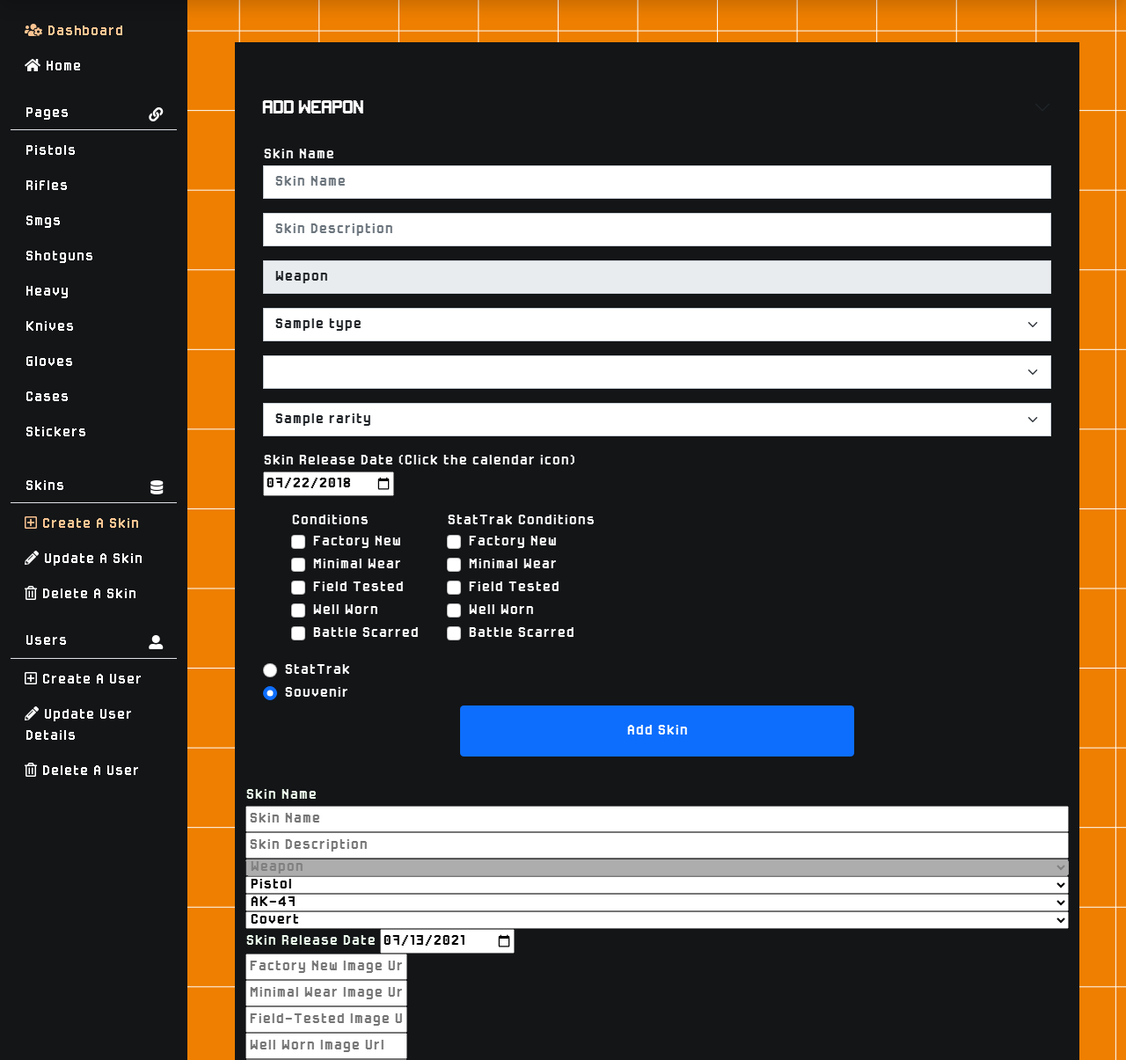
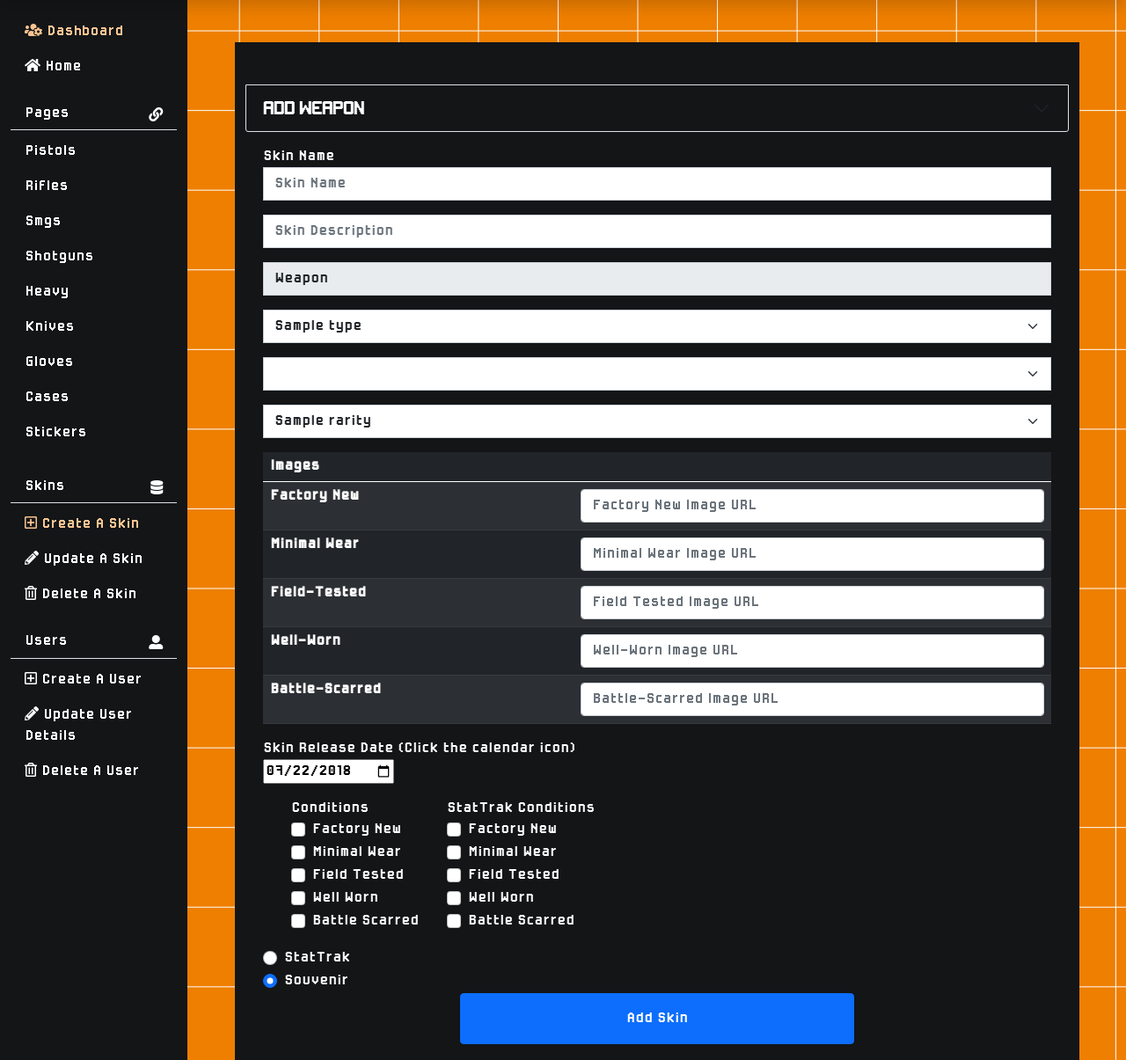
Before and after one commit to bradleyplaydon/CSGOSkinfo, a Flask app: template templates/components/add-skin.html in a window 1280 px wide. Shown: the part 56-1261 px from the top of the page at 88% size. Run offline with Flask 2, Linux system fonts and the light colour scheme; the template is opened without the code that fills it: most values are stand-ins (such as "Sample title", 1, 10 or a date in 2020); lists and menus that the app fills with data are empty; some libraries are stand-ins or nearby versions.

Commit message:
Added image URL inputs in table

```diff
--- a/templates/components/add-skin.html
+++ b/templates/components/add-skin.html
@@ -5,7 +5,7 @@
 <div class="accordion accordion-flush mt-5" id="accordionFlushExample">
   <div class="accordion-item bg-dark text-white">
     <h2 class="accordion-header">
-      <button class="accordion-button collapsed bg-dark text-white" type="button" data-bs-toggle="collapse"
+      <button class="accordion-button collapsed bg-dark text-white border" type="button" data-bs-toggle="collapse"
         data-bs-target="#add-weapon" aria-expanded="true" aria-controls="add-weapon">
         Add Weapon
       </button>
@@ -40,6 +40,35 @@
               <option value="{{ rarity | lower }}">{{ rarity }}</option>
             {% endfor %}
           </select>
+          <table class="table table-dark table-striped">
+            <thead>
+              <tr>
+                <th scope="col" colspan="4">Images</th>
+              </tr>
+            </thead>
+            <tbody>
+              <tr>
+                <th scope="row">Factory New</th>
+                <td><input class="form-control" placeholder="Factory New Image URL" name="fnimage" type="text" required></td>
+              </tr>
+              <tr>
+                <th scope="row">Minimal Wear</th>
+                <td><input class="form-control" placeholder="Minimal Wear Image URL" name="mwimage" type="text" required></td>
+              </tr>
+              <tr>
+                <th scope="row">Field-Tested</th>
+                <td><input class="form-control" placeholder="Field Tested Image URL" name="ftimage" type="text" required></td>
+              </tr>
+              <tr>
+                <th scope="row">Well-Worn</th>
+                <td><input class="form-control" placeholder="Well-Worn Image URL" name="wwimage" type="text" required></td>
+              </tr>
+              <tr>
+                <th scope="row">Battle-Scarred</th>
+                <td><input class="form-control" placeholder="Battle-Scarred Image URL" name="bsimage" type="text" required></td>
+              </tr>
+            </tbody>
+          </table>
           <label for="release-date" class="label">Skin Release Date (Click the calendar icon)</label>
           <input class="col-2" type="date" id="release-date" name="release-date" value="2018-07-22" min="2013-01-01" max="2018-12-31">
           <div class="d-flex justfiy-content-center mt-3">
```
Also changed, not shown: 1 other file.
